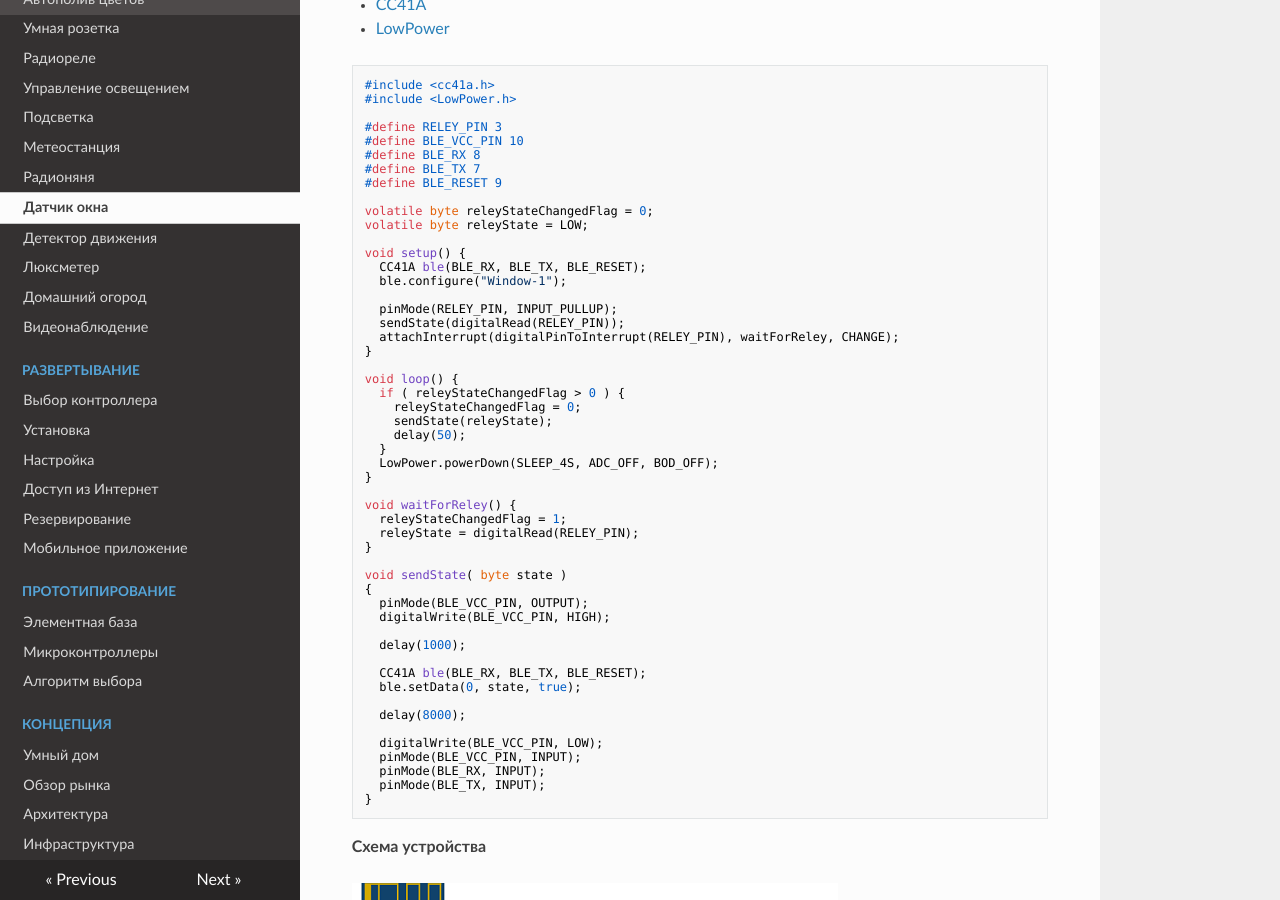
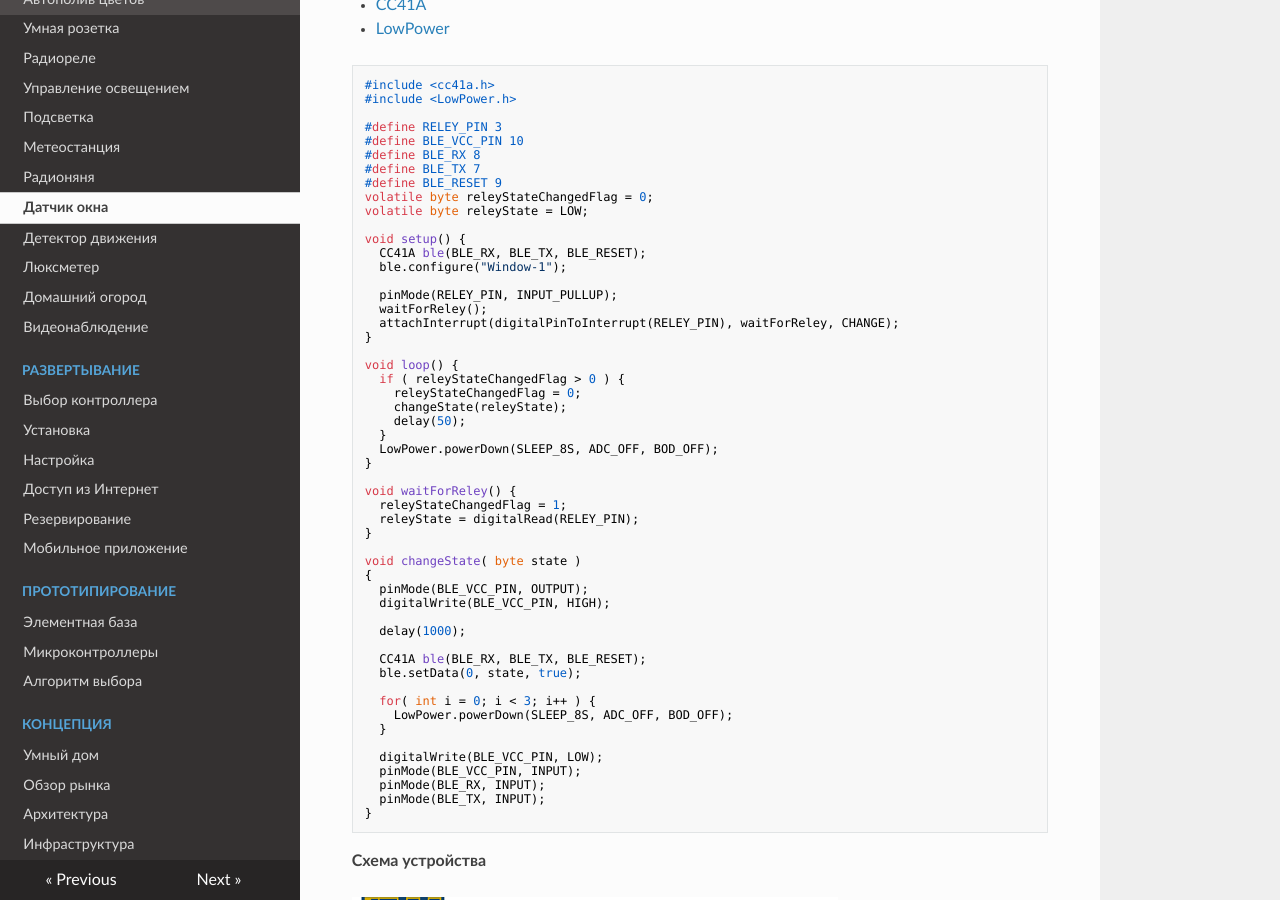
Before and after one commit to cutecare/cutecare-docs, an MkDocs documentation site: the page built from docs/Датчик окна.md, in a window 1280 px wide and 900 px high, scrolled down 1045 px. Built offline with MkDocs 1.6.1, drawn with Linux system fonts in a browser that asks for light colours; nearby versions of some CDN libraries; old or Windows-style settings are respelled for this version of MkDocs.

Commit message:
Update Датчик окна.md

```diff
--- a/docs/Датчик окна.md
+++ b/docs/Датчик окна.md
@@ -32,7 +32,6 @@
 #define BLE_RX 8
 #define BLE_TX 7
 #define BLE_RESET 9
-
 volatile byte releyStateChangedFlag = 0;
 volatile byte releyState = LOW;
 
@@ -41,17 +40,17 @@ void setup() {
   ble.configure("Window-1");
 
   pinMode(RELEY_PIN, INPUT_PULLUP);
-  sendState(digitalRead(RELEY_PIN));
+  waitForReley();
   attachInterrupt(digitalPinToInterrupt(RELEY_PIN), waitForReley, CHANGE);
 }
 
 void loop() {
   if ( releyStateChangedFlag > 0 ) {
     releyStateChangedFlag = 0;
-    sendState(releyState);
+    changeState(releyState);
     delay(50);
   }
-  LowPower.powerDown(SLEEP_4S, ADC_OFF, BOD_OFF);
+  LowPower.powerDown(SLEEP_8S, ADC_OFF, BOD_OFF);
 }
 
 void waitForReley() {
@@ -59,7 +58,7 @@ void waitForReley() {
   releyState = digitalRead(RELEY_PIN);
 }
 
-void sendState( byte state )
+void changeState( byte state )
 {
   pinMode(BLE_VCC_PIN, OUTPUT);
   digitalWrite(BLE_VCC_PIN, HIGH);
@@ -69,7 +68,9 @@ void sendState( byte state )
   CC41A ble(BLE_RX, BLE_TX, BLE_RESET);
   ble.setData(0, state, true);
 
-  delay(8000);
+  for( int i = 0; i < 3; i++ ) {
+    LowPower.powerDown(SLEEP_8S, ADC_OFF, BOD_OFF);
+  }
 
   digitalWrite(BLE_VCC_PIN, LOW);
   pinMode(BLE_VCC_PIN, INPUT);
```
